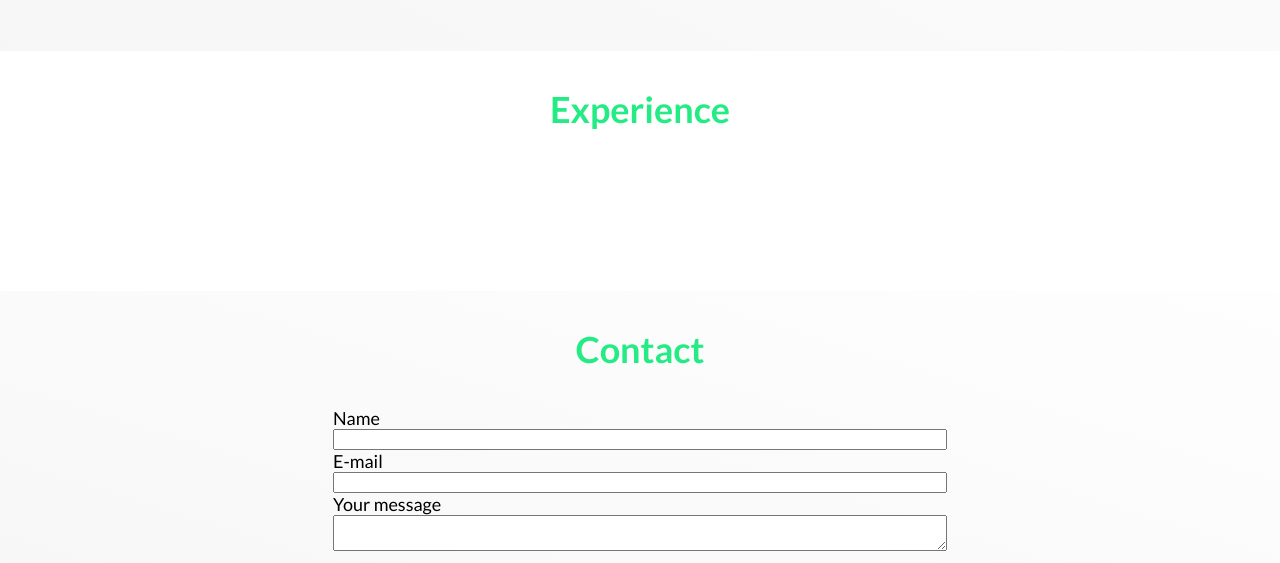
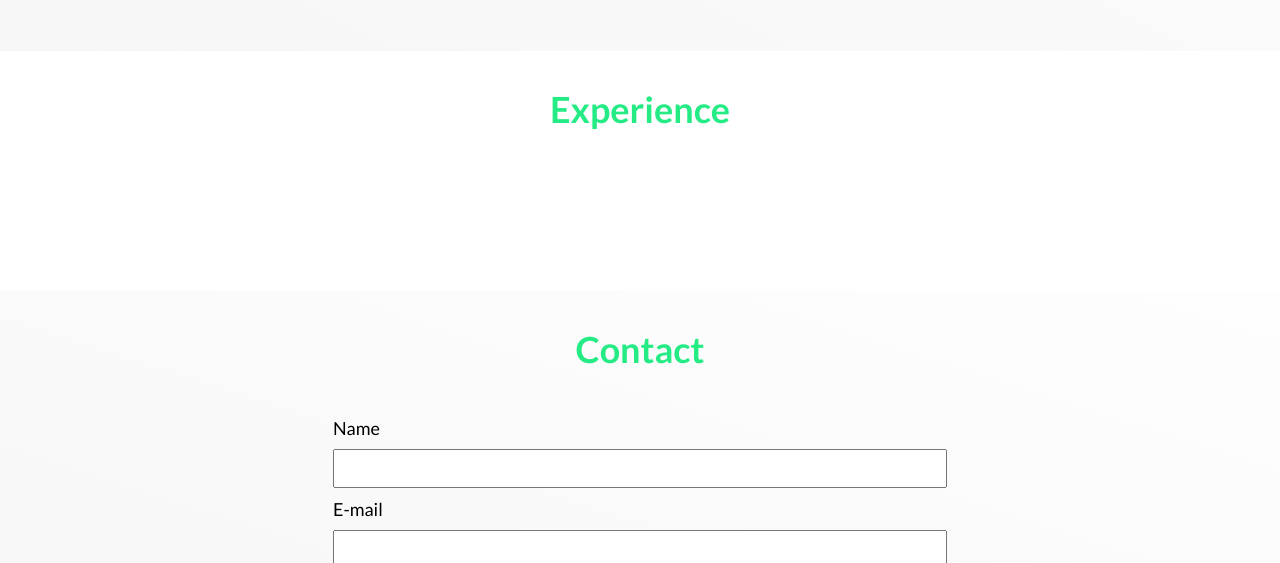
Before and after one commit to nemanjajeremic/Personal-Website, a plain HTML site: page index.html in a window 1280 px wide. Shown: the part 1215-1778 px from the top of the page. Drawn offline with Linux system fonts and the light colour scheme; a script that the page names is missing.

Commit message:
contact form updates

```diff
--- a/stylesheets/pages/_home.scss
+++ b/stylesheets/pages/_home.scss
@@ -90,9 +90,7 @@
         height: 200px;
         transition: all 1s;
 
-        i {
-
-        }
+        i {}
     }
 
     &--front {
@@ -166,7 +164,6 @@
     background: -webkit-linear-gradient(to right, #D7DDE8, #757F9A);
     background: $color-section-4-background;
 
-    height: 50vh;
 
     h2 {
         text-align: center;
@@ -180,6 +177,7 @@
         width: 100%;
     }
 
+
 }
 
 .form-container {
@@ -187,6 +185,23 @@
     margin-left: auto;
     margin-right: auto;
     padding: 1rem;
+
+    form {
+        label {
+            display: inline-block;
+            margin: 10px 0;
+        }
+
+        input {
+            padding: 10px;
+        }
+
+        input:focus,
+        textarea:focus {
+
+            box-shadow: 0 15px 30px rgba($color: #000000, $alpha: .15);
+        }
+    }
 }
 
 .social-media {
@@ -205,4 +220,6 @@
             color: white;
         }
     }
+
+
 }
```
Also changed, not shown: main.css, 1 other file.
